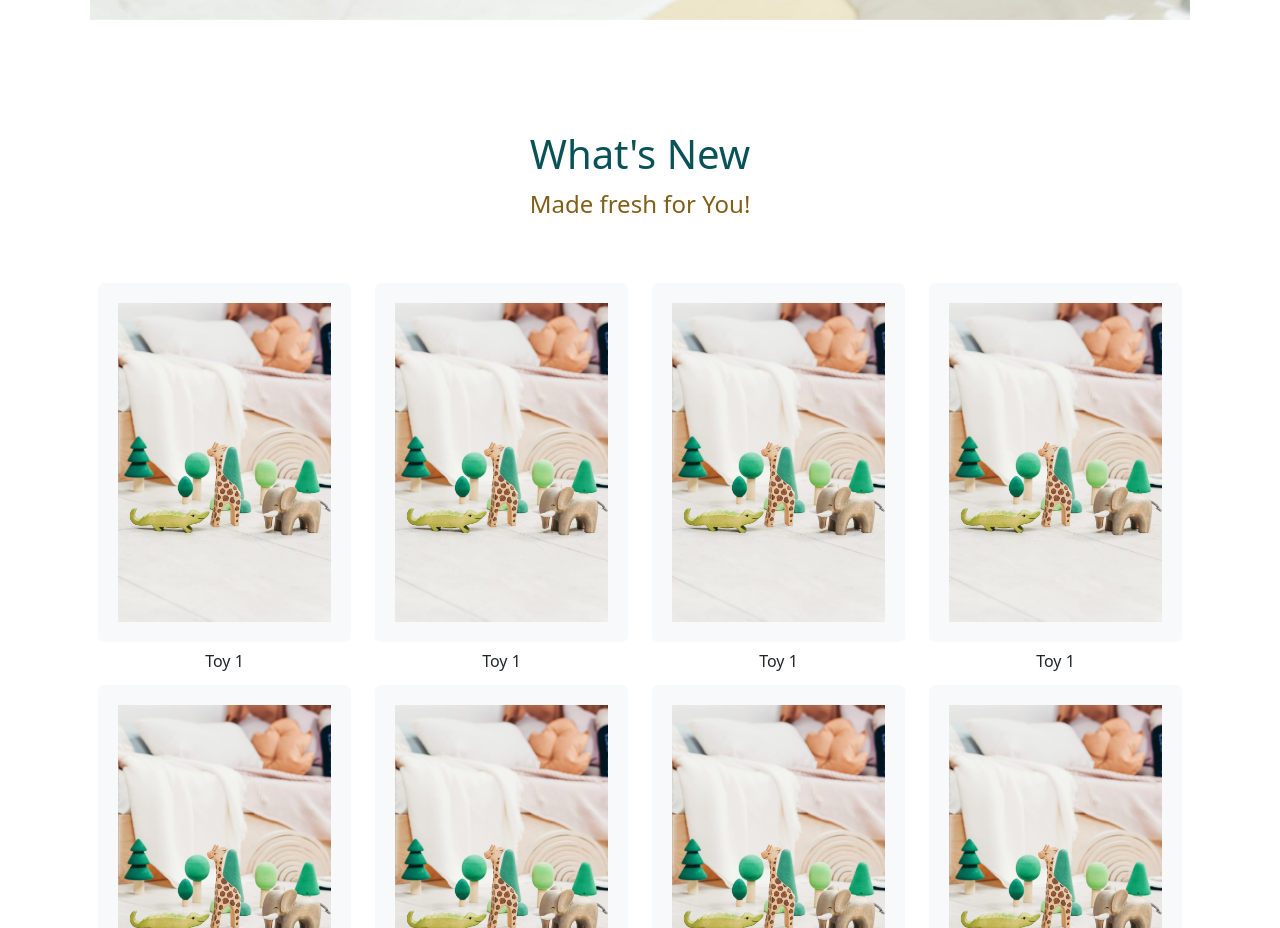
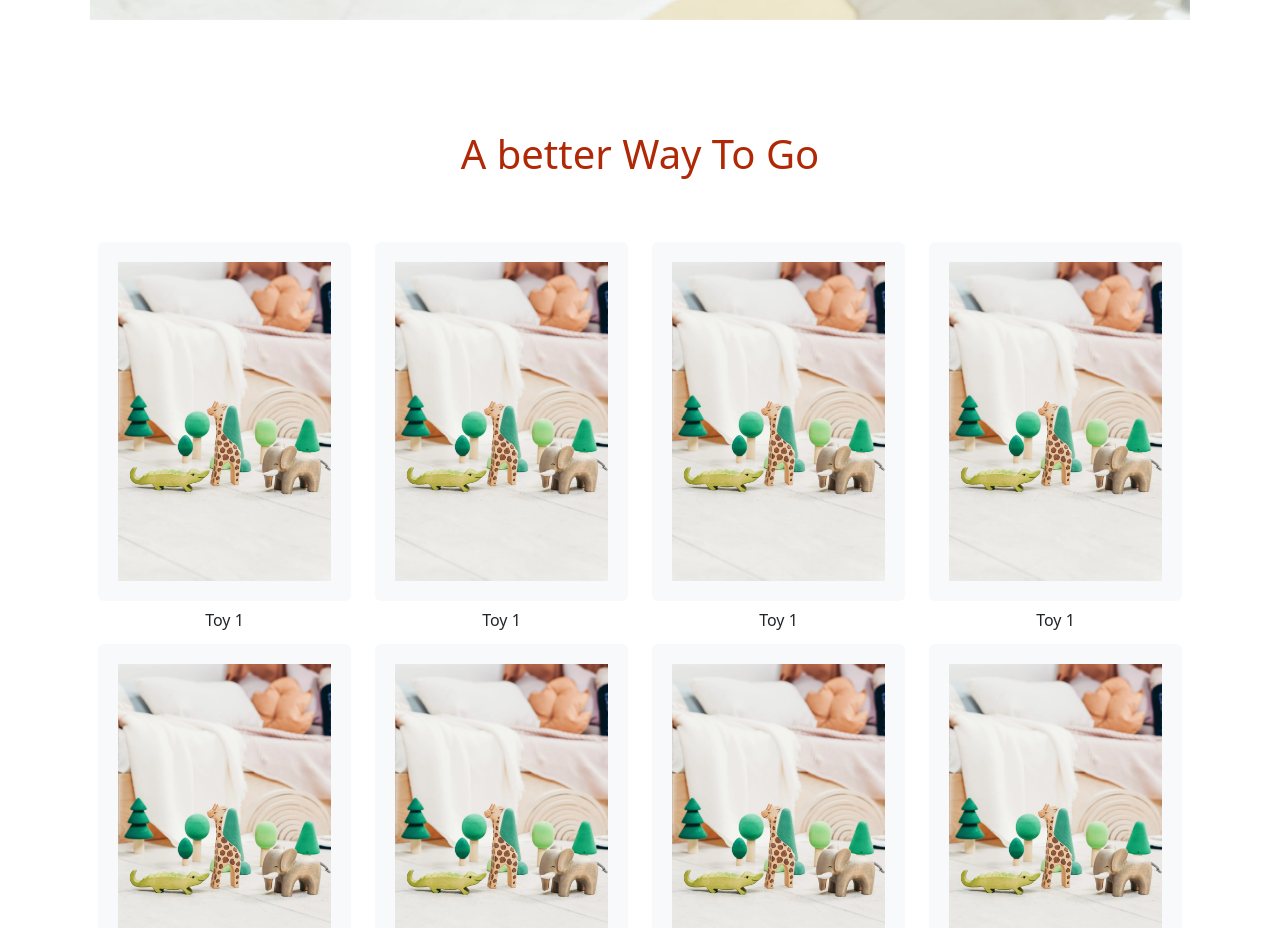
Before and after one commit to haezzlefel/api-activity, a plain HTML site: page index.html in a window 1280 px wide. Shown: the part 2681-3609 px from the top of the page. Drawn offline with nearby package versions, Linux system fonts and the light colour scheme.

Commit message:
modified:   index.html

```diff
--- a/index.html
+++ b/index.html
@@ -91,8 +91,8 @@
         <div class="container py-5">
             <div class="row py-5 ">
               <div class="col lg-5 m-auto text-center">
-                <h1 style="color: rgb(9, 83, 88);">What's New</h1>
-                <h4 style="color:rgb(129, 95, 23);"> Made fresh for You!</h4>
+                <h1 style="color: rgb(176, 41, 7);">A better Way To Go</h1>
+
 
               </div>
             </div>
```
